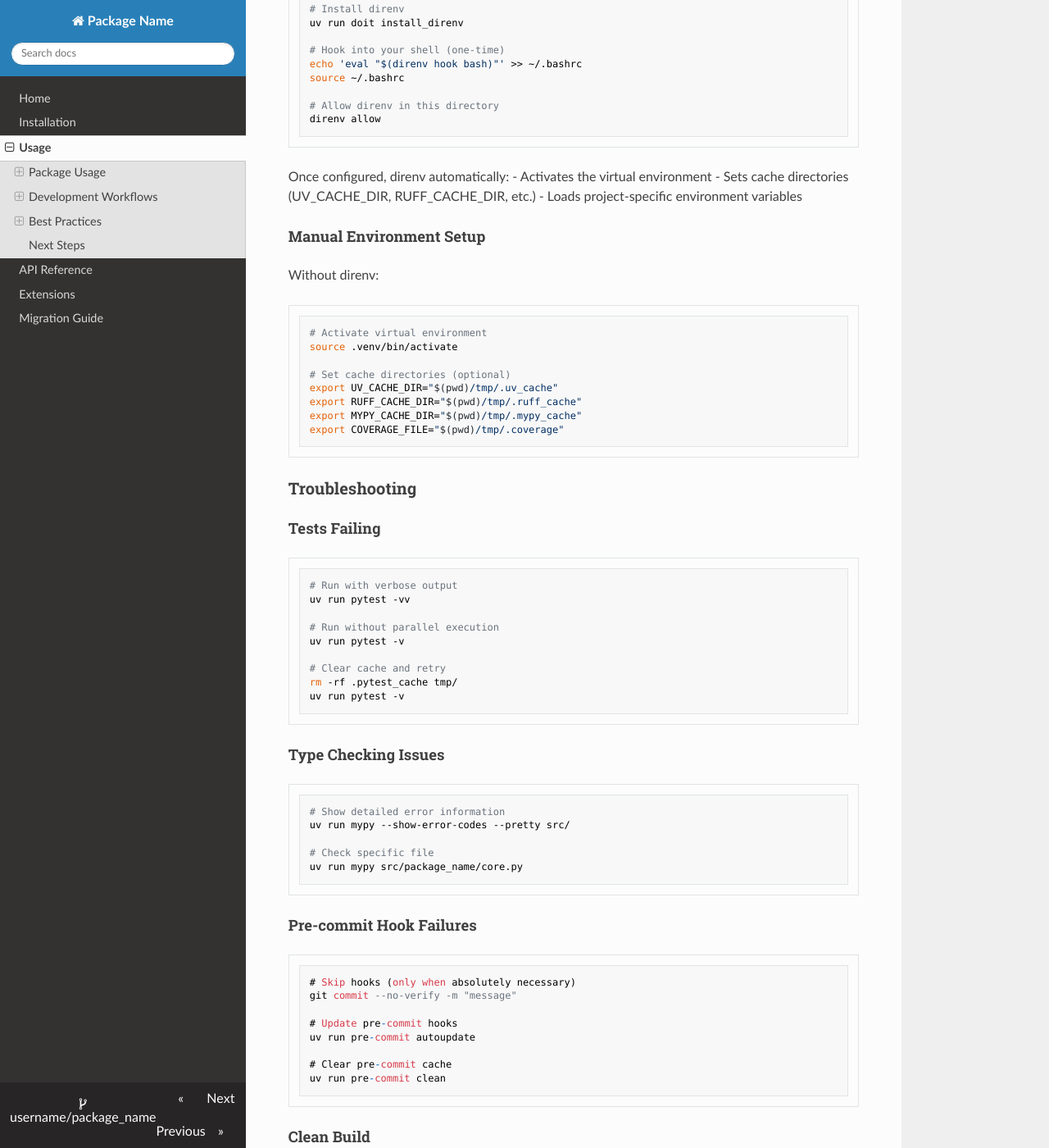
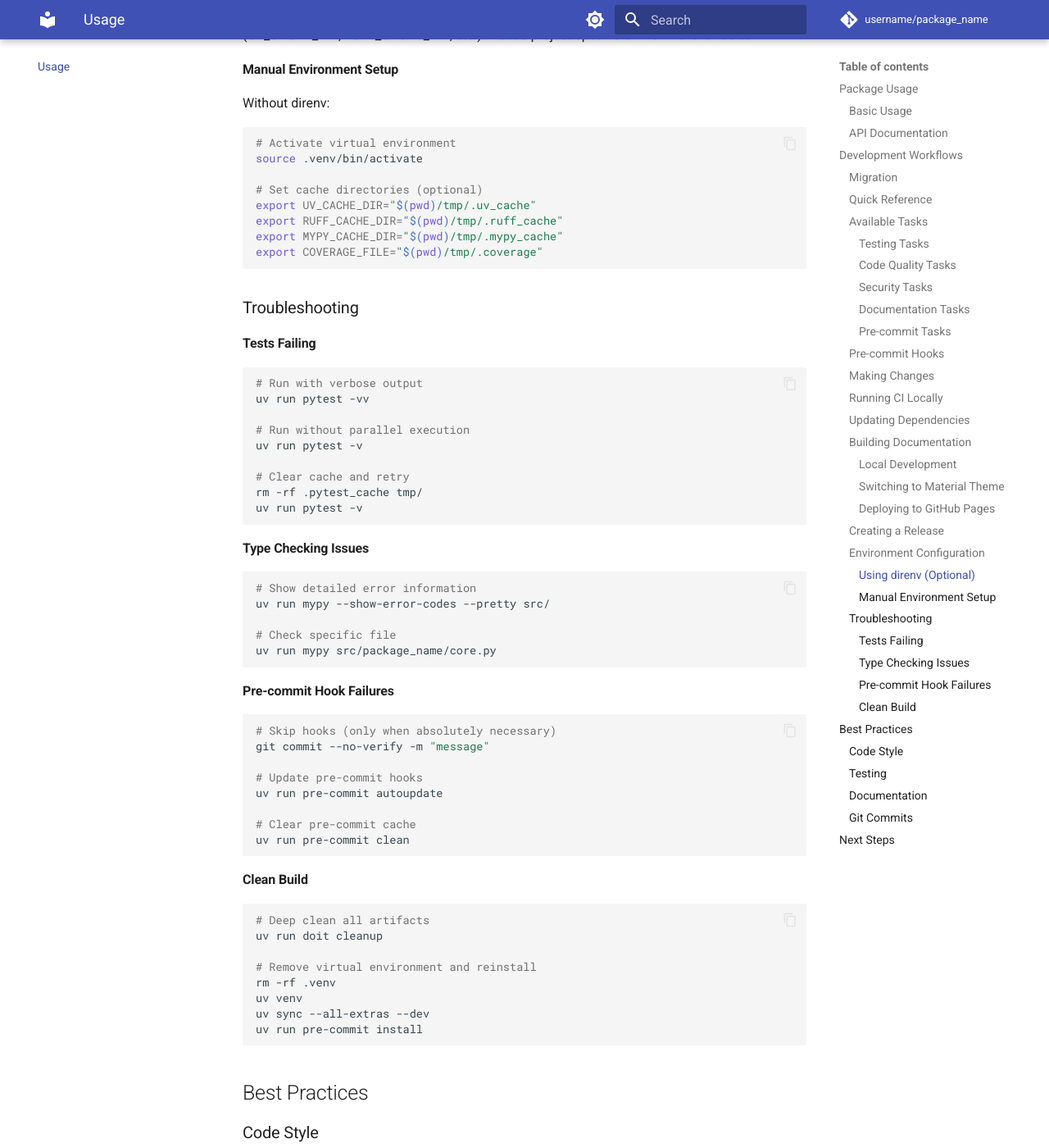
Before and after one commit to endavis/pyproject-template, an MkDocs documentation site: the page built from docs/usage.md, in a window 1280 px wide and 1400 px high, scrolled down 6047 px. Shown: the whole window at 82% size. Built offline with MkDocs 1.6.1 and Material for MkDocs 9.7.7, drawn with Linux system fonts in a browser that asks for light colours; nearby versions of some CDN libraries; comment, search, counter and statistics services are not loaded; some of the changed text lies outside the part shown.

Commit message:
refactor: enhance template configuration, documentation, and examples

```diff
--- a/docs/usage.md
+++ b/docs/usage.md
@@ -393,4 +393,4 @@ uv run pre-commit install
 
 - Check the [API Reference](api.md) for complete documentation
 - Read [CONTRIBUTING.md](../.github/CONTRIBUTING.md) for contribution guidelines
-- Review [ANALYSIS_SUMMARY.md](../ANALYSIS_SUMMARY.md) for template improvements
+- Review the docs and TODOs in this template to identify improvements for your project
--- a/mkdocs.yml
+++ b/mkdocs.yml
@@ -8,33 +8,30 @@ repo_url: https://github.com/username/package_name
 edit_uri: edit/main/docs/
 
 # Theme configuration
-# Default: readthedocs (built-in, always works)
-# Alternative: material (mkdocs-material package included in dev dependencies)
-# To use material theme, change 'name: readthedocs' to 'name: material' and uncomment features below
+# Default: material (modern, responsive theme)
 theme:
-  name: readthedocs
-  navigation_depth: 3
-  # Uncomment these for material theme:
-  # palette:
-  #   - media: "(prefers-color-scheme: light)"
-  #     scheme: default
-  #     primary: indigo
-  #     toggle:
-  #       icon: material/brightness-7
-  #       name: Switch to dark mode
-  #   - media: "(prefers-color-scheme: dark)"
-  #     scheme: slate
-  #     primary: indigo
-  #     toggle:
-  #       icon: material/brightness-4
-  #       name: Switch to light mode
-  # features:
-  #   - navigation.tabs
-  #   - navigation.sections
-  #   - navigation.top
-  #   - search.suggest
-  #   - search.highlight
-  #   - content.code.copy
+  name: material
+  # Optional features (uncomment to enable)
+  palette:
+    - media: "(prefers-color-scheme: light)"
+      scheme: default
+      primary: indigo
+      toggle:
+        icon: material/brightness-7
+        name: Switch to dark mode
+    - media: "(prefers-color-scheme: dark)"
+      scheme: slate
+      primary: indigo
+      toggle:
+        icon: material/brightness-4
+        name: Switch to light mode
+  features:
+    - navigation.tabs
+    - navigation.sections
+    - navigation.top
+    - search.suggest
+    - search.highlight
+    - content.code.copy
 
 plugins:
   - search
--- a/pyproject.toml
+++ b/pyproject.toml
@@ -22,7 +22,11 @@ classifiers = [
     "Intended Audience :: Developers",
     "Topic :: Software Development :: Libraries",
 ]
-dependencies = []
+dependencies = [
+    # Add your runtime dependencies here
+    # "requests>=2.31.0",
+    # "pydantic>=2.7.0",
+]
 
 [project.optional-dependencies]
 dev = [
```
Also changed, not shown: other parts of docs/usage.md (+2 -2 lines), README.md (+7 -9 lines), docs/api.md (+1 -1 lines), dodo.py (+5 -8 lines), 2 other files.
